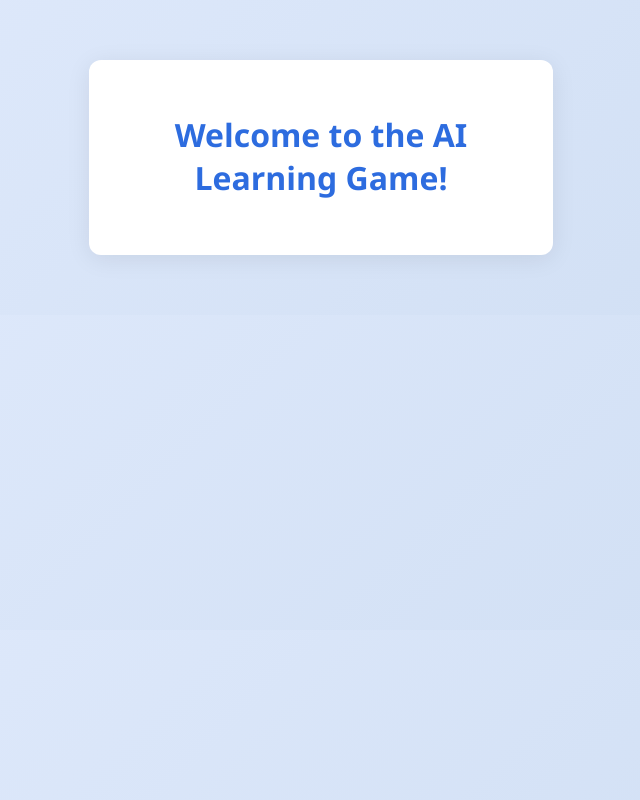
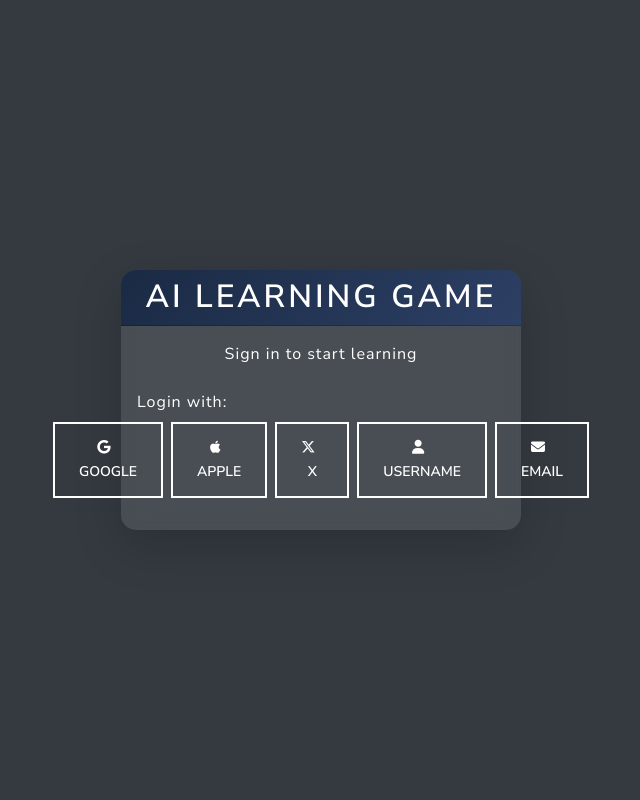
Before and after one commit to findinfinitelabs/vector, a FastAPI app: page / in a window 1280 px wide. Shown: the whole page, without its empty margins (319-959 px from the left). Run offline with FastAPI, Linux system fonts and the light colour scheme; some libraries are stand-ins or nearby versions.

Commit message:
fixed docker and styled more

```diff
--- a/app/api/main.py
+++ b/app/api/main.py
@@ -1,4 +1,3 @@
-
 from fastapi import FastAPI, Request
 from fastapi.middleware.cors import CORSMiddleware
 from fastapi.staticfiles import StaticFiles
--- a/app/models/user.py
+++ b/app/models/user.py
@@ -3,6 +3,7 @@ from pydantic import BaseModel
 class User(BaseModel):
     id: str
     provider: str
+    email: str = None
     token: str = None
     username: str = None
     password: str = None
@@ -10,6 +11,7 @@ class User(BaseModel):
 
 class UserCreate(BaseModel):
     provider: str
+    email: str = None
     token: str = None
     username: str = None
     password: str = None
--- a/app/static/app.js
+++ b/app/static/app.js
@@ -1,28 +1,45 @@
+function selectProvider(provider) {
+    document.getElementById('provider').value = provider;
+    document.getElementById('login-form').style.display = 'block';
+    document.getElementById('email-group').style.display = (provider === 'email' || provider === 'google' || provider === 'apple' || provider === 'x') ? 'block' : 'none';
+    document.getElementById('username-group').style.display = (provider === 'username') ? 'block' : 'none';
+    document.getElementById('password-group').style.display = (provider === 'username' || provider === 'email') ? 'block' : 'none';
+}
+
 document.getElementById('login-form').addEventListener('submit', async function(e) {
     e.preventDefault();
     const provider = document.getElementById('provider').value;
-    const username = document.getElementById('username').value;
-    const password = document.getElementById('password').value;
+    const username = document.getElementById('username').value.trim();
+    const password = document.getElementById('password').value.trim();
+    const email = document.getElementById('email').value.trim();
     let token = null;
-    // For OAuth, you would redirect to provider's login page and get a token
-    // Here, we just simulate
-    if (provider !== 'username') token = 'demo-token';
+    if (provider !== 'username' && provider !== 'email' && email) token = 'demo-token';
+
+    const body = { provider };
+    if (email) body.email = email;
+    if (username) body.username = username;
+    if (password) body.password = password;
+    if (token) body.token = token;
+
+    try {
         const res = await fetch('/auth/login', {
             method: 'POST',
             headers: { 'Content-Type': 'application/json' },
-        body: JSON.stringify({ provider, token, username, password })
+            body: JSON.stringify(body)
         });
         const data = await res.json();
         if (data.success) {
             document.getElementById('progress').innerText = 'Welcome! Starting your game...';
-        // Start game for user
-        const userId = data.user._id || data.user.id;
+            const userId = data.user.id;
             await fetch(`/game/start/${userId}`, { method: 'POST' });
-        // Show progress
             const progressRes = await fetch(`/user/progress/${userId}`);
             const progressData = await progressRes.json();
             document.getElementById('progress').innerText = `Level: ${progressData.progress.level || 1}, Points: ${progressData.progress.points || 0}`;
         } else {
-        document.getElementById('progress').innerText = data.error || 'Login failed.';
+            document.getElementById('progress').innerText = data.error || data.detail || 'Login failed.';
+        }
+    } catch (error) {
+        document.getElementById('progress').innerText = 'Error: Unable to connect to server.';
+        console.error(error);
     }
 });
--- a/app/static/style.css
+++ b/app/static/style.css
@@ -1,8 +1,43 @@
-body { font-family: 'Segoe UI', Arial, sans-serif; background: linear-gradient(135deg, #e0eafc, #cfdef3); margin: 0; }
-.container { max-width: 400px; margin: 60px auto; background: #fff; border-radius: 12px; box-shadow: 0 4px 24px rgba(0,0,0,0.08); padding: 32px; }
-h1 { color: #2d6cdf; text-align: center; }
-form { display: flex; flex-direction: column; gap: 12px; }
-input, select, button { padding: 10px; border-radius: 6px; border: 1px solid #d0d0d0; }
-button { background: #2d6cdf; color: #fff; border: none; cursor: pointer; transition: background 0.2s; }
-button:hover { background: #1a4fa3; }
-#progress { margin-top: 24px; text-align: center; font-size: 1.1em; color: #333; }
+body {
+    background: #1a1a2e;
+    margin: 0;
+    padding: 0;
+}
+.card {
+    border: none;
+    border-radius: 15px;
+    background: rgba(255, 255, 255, 0.1);
+    backdrop-filter: blur(10px);
+}
+.card-header {
+    border-top-left-radius: 15px;
+    border-top-right-radius: 15px;
+}
+.btn-outline-light {
+    color: #ffffff;
+    border-color: #ffffff;
+    transition: all 0.3s ease;
+}
+.btn-outline-light:hover {
+    color: #2d4065;
+    background-color: #ffffff;
+    transform: scale(1.05);
+}
+.form-control {
+    background-color: #2d4065;
+    border-color: #3a4e72;
+    color: #ffffff;
+}
+.form-control:focus {
+    background-color: #2d4065;
+    border-color: #4a6ea9;
+    box-shadow: 0 0 5px #4a6ea9;
+}
+.btn-primary {
+    background-color: #2d4065;
+    border-color: #4a6ea9;
+}
+.btn-primary:hover {
+    background-color: #1a2a44;
+    border-color: #2d4065;
+}
--- a/app/templates/index.html
+++ b/app/templates/index.html
@@ -1,16 +1,62 @@
 <!DOCTYPE html>
 <html lang="en">
 <head>
-    <meta charset="UTF-8">
-    <meta name="viewport" content="width=device-width, initial-scale=1.0">
+    <meta charset="utf-8">
+    <meta name="viewport" content="width=device-width, initial-scale=1">
     <title>AI Learning Game</title>
+    <link rel="stylesheet" href="https://cdn.jsdelivr.net/npm/bootswatch@5.3.3/dist/lux/bootstrap.min.css">
+    <link rel="stylesheet" href="https://cdnjs.cloudflare.com/ajax/libs/font-awesome/6.5.1/css/all.min.css">
     <link rel="stylesheet" href="/static/style.css">
 </head>
 <body>
-    <div class="container">
-        <h1>Welcome to the AI Learning Game!</h1>
-    <!-- Login form removed for demo; users go straight to the app -->
-        <div id="progress"></div>
+    <div class="d-flex justify-content-center align-items-center vh-100 bg-dark">
+        <div class="card shadow-lg" style="width: 400px;">
+            <div class="card-header text-white" style="background: linear-gradient(135deg, #1a2a44, #2d4065);">
+                <h1 class="text-center mb-0">AI Learning Game</h1>
+            </div>
+            <div class="card-body">
+                <div class="text-center mb-4">
+                    <p class="text-light">Sign in to start learning</p>
+                </div>
+                <div class="mb-3">
+                    <label class="form-label text-light">Login with:</label>
+                    <div class="d-flex gap-2 justify-content-center">
+                        <button type="button" class="btn btn-outline-light" onclick="selectProvider('google')">
+                            <i class="fab fa-google me-2"></i> Google
+                        </button>
+                        <button type="button" class="btn btn-outline-light" onclick="selectProvider('apple')">
+                            <i class="fab fa-apple me-2"></i> Apple
+                        </button>
+                        <button type="button" class="btn btn-outline-light" onclick="selectProvider('x')">
+                            <i class="fab fa-x-twitter me-2"></i> X
+                        </button>
+                        <button type="button" class="btn btn-outline-light" onclick="selectProvider('username')">
+                            <i class="fas fa-user me-2"></i> Username
+                        </button>
+                        <button type="button" class="btn btn-outline-light" onclick="selectProvider('email')">
+                            <i class="fas fa-envelope me-2"></i> Email
+                        </button>
+                    </div>
+                </div>
+                <form id="login-form" style="display: none;">
+                    <input type="hidden" id="provider" name="provider">
+                    <div class="mb-3" id="email-group" style="display: none;">
+                        <label for="email" class="form-label text-light">Email</label>
+                        <input type="email" id="email" class="form-control bg-dark text-light border-secondary" placeholder="Enter email">
+                    </div>
+                    <div class="mb-3" id="username-group" style="display: none;">
+                        <label for="username" class="form-label text-light">Username</label>
+                        <input type="text" id="username" class="form-control bg-dark text-light border-secondary" placeholder="Enter username">
+                    </div>
+                    <div class="mb-3" id="password-group" style="display: none;">
+                        <label for="password" class="form-label text-light">Password</label>
+                        <input type="password" id="password" class="form-control bg-dark text-light border-secondary" placeholder="Enter password">
+                    </div>
+                    <button type="submit" class="btn btn-primary w-100">Sign In</button>
+                </form>
+                <div id="progress" class="mt-3 text-center text-light"></div>
+            </div>
+        </div>
     </div>
     <script src="/static/app.js"></script>
 </body>
```
Also changed, not shown: app/api/routes/auth.py (+15 -9 lines), app/api/routes/game.py (+10 -3 lines), app/api/routes/user.py (+28 -2 lines), app/requirements.txt (+17 -17 lines), app/models/db.py (line endings or trailing spaces), 4 other files. Lines whose indentation alone changed are shown as unchanged.
